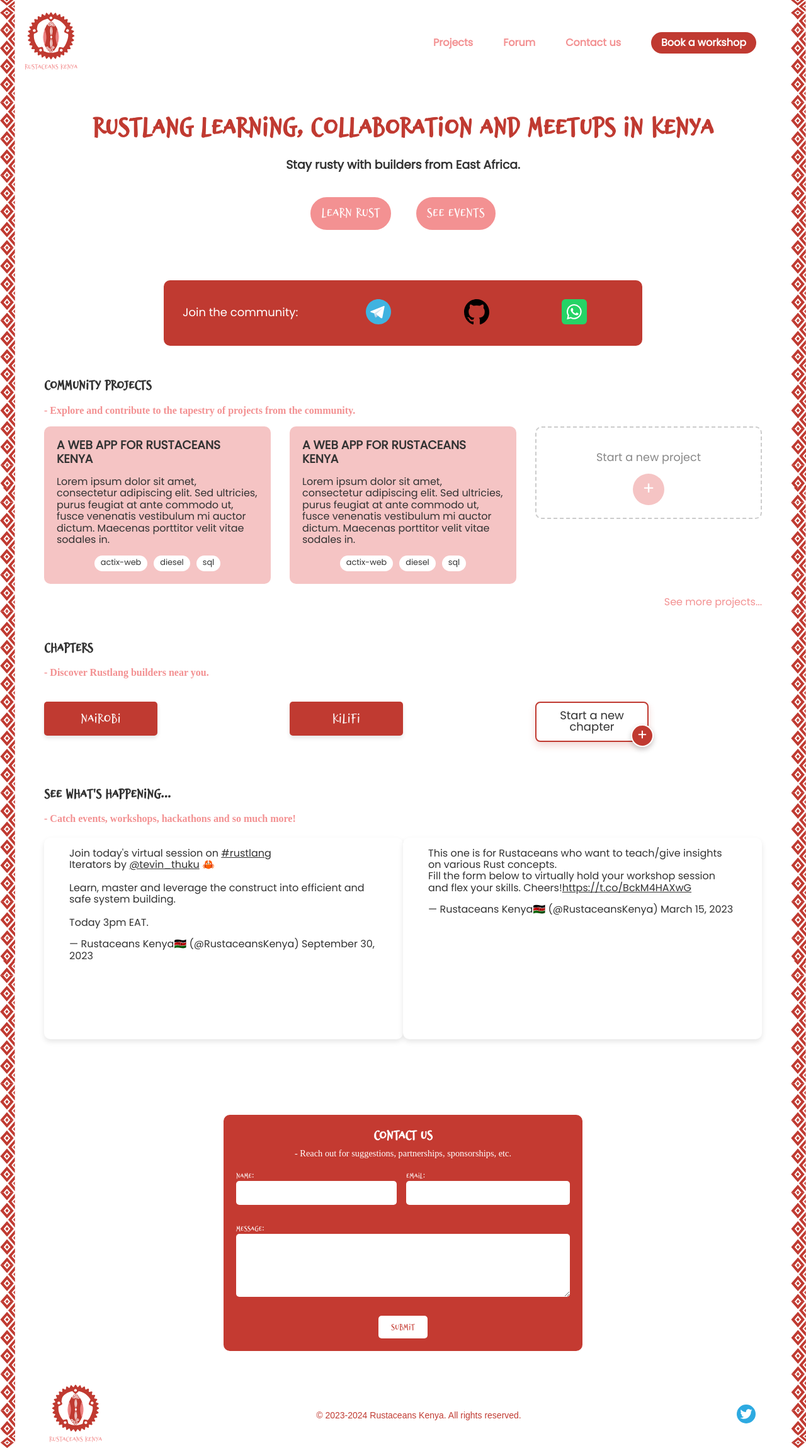
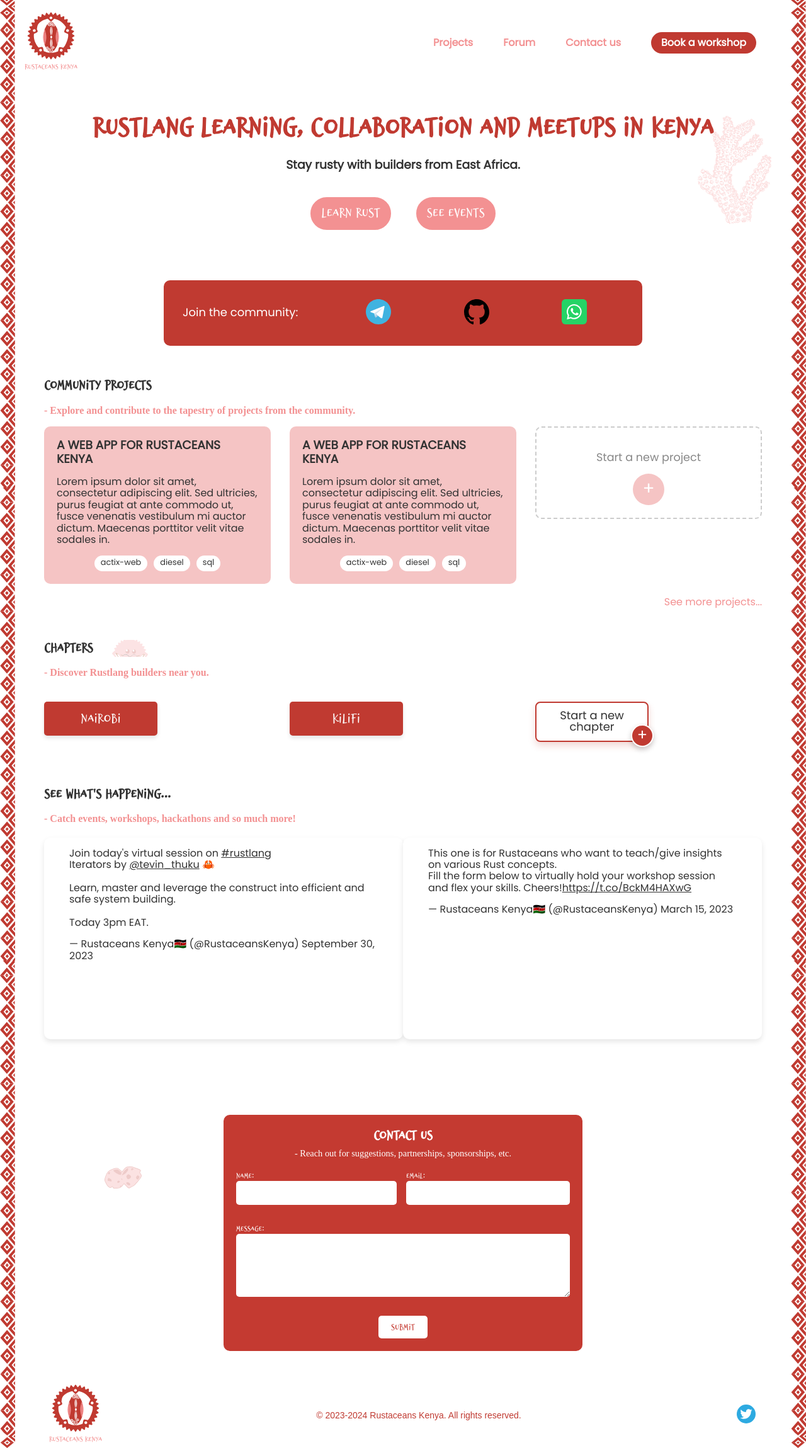
Before and after one commit to nyambura00/rustaceans_kenya_webapp_ui_mockup, a plain HTML site: page index.html in a window 1280 px wide. Shown: the whole page at 63% size. Drawn offline with Linux system fonts and the light colour scheme.

Commit message:
add background-icons

```diff
--- a/index.html
+++ b/index.html
@@ -28,7 +28,7 @@
             </div>
         </header>
         <!-- Hero slider -->
-        <div class="frow-container column-center mt-40 mt-sm">
+        <div id="hero" class="frow-container column-center mt-40 mt-sm">
             <div class="frow pr-10 pl-10 mb-20">
                 <h1 class="color-primary font-brizel-regular font-size-300 text-center">Rustlang Learning, Collaboration and Meetups in Kenya</h1>
             </div>
@@ -226,7 +226,7 @@
             </style>
             <div class="frow">
                 <div class="col-md-1-1">
-                    <h2 class="font-brizel-regular">CHAPTERS</h2>
+                    <h2 id="chapters-header" class="font-brizel-regular">CHAPTERS</h2>
                     <p class="color-secondary font-hack-regular" style="font-weight: bolder;">- Discover Rustlang builders near you.</p>
                 </div>
             </div>
@@ -284,7 +284,7 @@
             </div>
         </div>
         <!-- Contact Us -->
-        <div class="frow-container mt-50">
+        <div id="contact" class="frow-container mt-50">
             <div class="frow justify-content-center">
                 <div class="col-md-1-2">
                     <div class="contact-card">
--- a/styles/main.css
+++ b/styles/main.css
@@ -50,6 +50,40 @@ body {
 #nav-items .a:hover {
     color: #000000;
     text-decoration: dotted !important;
+}
+
+#hero {
+    background-image: url('/images/grass.svg');
+    background-position: right;
+    background-repeat: no-repeat;
+    background-size: 10%;
+}
+
+@media (max-width: 767px) { /* sm devices */
+    #hero {
+        background-size: 15%;
+    }
+}
+
+#chapters-header {
+    background-image: url('/images/ferris.svg');
+    background-position: 10% 30%;
+    background-repeat: no-repeat;
+    background-size: 5%;
+}
+
+@media (max-width: 767px) { /* sm devices */
+    #chapters-header {
+        background-size: 5%;
+        background-position: right 50% 50%;
+    }
+}
+
+#contact {
+    background-image: url('/images/shells.svg');
+    background-position: 10% 30%;
+    background-repeat: no-repeat;
+    background-size: 5%;
 }
 
 .button-link {
```
Also changed, not shown: images/ferris.svg (added), images/grass.svg (added), images/shells.svg (added).
